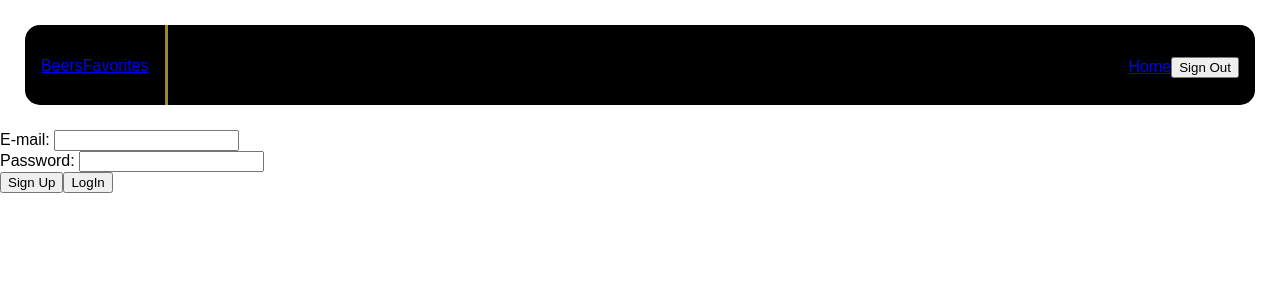
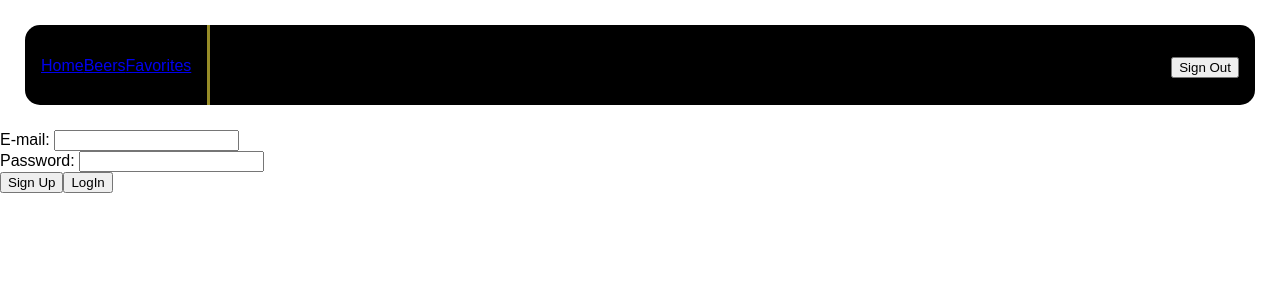
Before and after one commit to Scottl4784/WDI-Project4, a React (Create React App) app in the folder client/: page / in a window 1280 px wide. Shown: the top 300 px of the page. Built offline with nearby package versions, Linux system fonts and the light colour scheme.

Commit message:
fixed routing in navbar

```diff
--- a/client/src/App.js
+++ b/client/src/App.js
@@ -5,6 +5,7 @@ import BeerInfo from './components/BeerInfo';
 import NavBar from './components/NavBar';
 import UserBeers from './components/UserBeers';
 import Favorites from './components/Favorites';
+import UserPage from './components/UserPage';
 
 
 
@@ -17,6 +18,7 @@ class App extends Component {
                 <NavBar />
                 <Switch>
                     <Route exact path='/' component={HomePage} />
+                    <Route exact path='/home' component={UserPage} />
                     <Route exact path='/beers' component={UserBeers} />
                     <Route exact path='/favorites' component={Favorites} />
                     <Route exact path='/beers/:beerId' component={BeerInfo} />
--- a/client/src/components/HomePage.js
+++ b/client/src/components/HomePage.js
@@ -2,7 +2,7 @@ import React, { Component } from 'react';
 import axios from 'axios'
 import SignUpLogIn from './SignUpLogIn';
 import {saveAuthTokens, setAxiosDefaults, userIsLoggedIn} from "../util/SessionHeaderUtil"
-import UserPage from './UserPage';
+import {Redirect} from 'react-router-dom'
 
 
 class HomePage extends Component {
@@ -75,7 +75,7 @@ class HomePage extends Component {
         return (
             <div>
 
-                {this.state.signedIn ? <UserPage {...this.props} /> : <div>{SignUpLogInComponent}</div>}
+                {this.state.signedIn ? <Redirect to='/home'/> : <div>{SignUpLogInComponent}</div>}
             </div>
         )
     }
--- a/client/src/components/NavBar.js
+++ b/client/src/components/NavBar.js
@@ -20,15 +20,14 @@ const Logo = styled.div`
     padding: 2rem 1rem;
     color: #bdaf31cc;
 `
-const HomeButton = styled.div`
+const Account = styled.div`
     padding: 2rem 1rem 0 0;
     color: #bdaf31cc;
 `
 
 class Navbar extends Component {
     state = {
-        signedIn: '',
-        redirect: ''
+        signedIn: ''
     }
 
 
@@ -43,13 +42,13 @@ class Navbar extends Component {
         return (
             <Container>
                 <Logo>
+                    <Link to='/home'>Home</Link>
                     <Link to='/beers'>Beers</Link>
                     <Link to='/favorites'>Favorites</Link>
                 </Logo>
-                <HomeButton>
-                    <Link to='/'>Home</Link>
+                <Account>
                     <button onClick={() => this.signOut()}>Sign Out</button>
-                </HomeButton>
+                </Account>
             </Container>
 
         );
```
